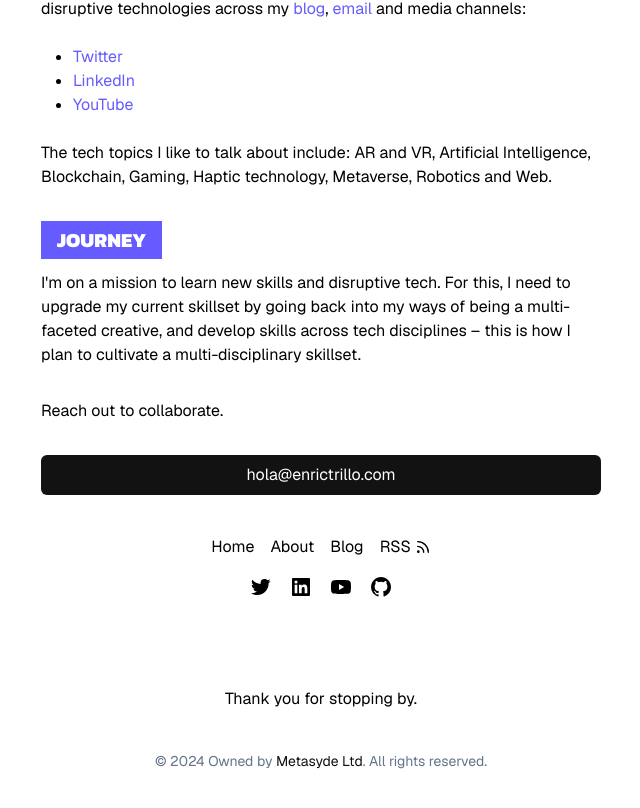
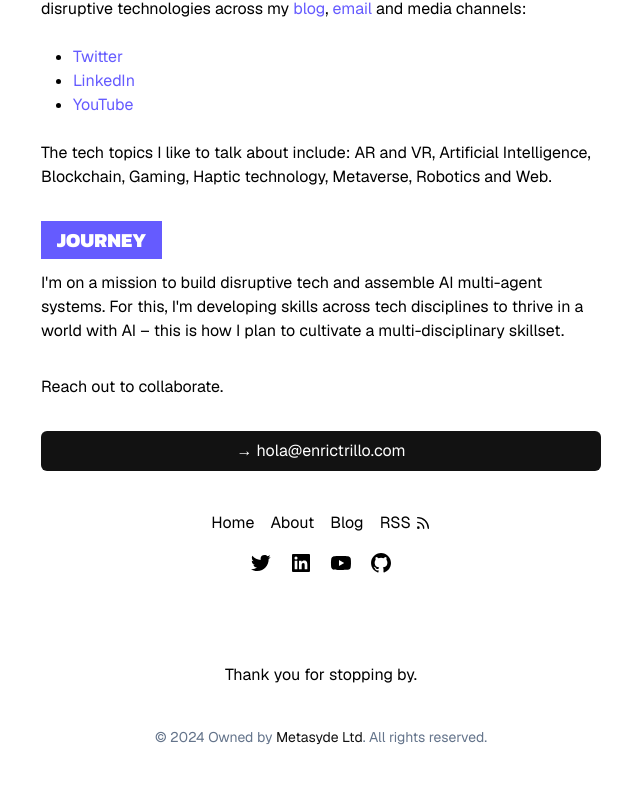
Before and after one commit to ricobuilds/portfolio, a Next.js app: page /about in a window 1280 px wide. Shown: the part 1103-1911 px from the top of the page, without its empty margins (319-959 px from the left). Built offline with nearby package versions, Linux system fonts and the light colour scheme.

Commit message:
update: about content

```diff
--- a/app/(public)/about/page.tsx
+++ b/app/(public)/about/page.tsx
@@ -60,7 +60,7 @@ export default function About() {
   const journey = () => (
     <section id="journey">
       <h2 className={cn(kanit.className, "font-semibold text-xl uppercase w-fit px-4 py-1 mb-3 bg-amethyst-500 text-white")}>Journey</h2>
-      <p>I&apos;m on a mission to learn new skills and disruptive tech. For this, I need to upgrade my current skillset by going back into my ways of being a multi-faceted creative, and develop skills across tech disciplines – this is how I plan to cultivate a multi-disciplinary skillset.</p>
+      <p>I&apos;m on a mission to build disruptive tech and assemble AI multi-agent systems. For this, I&apos;m developing skills across tech disciplines to thrive in a world with AI – this is how I plan to cultivate a multi-disciplinary skillset.</p>
     </section>
   )
   return (
@@ -120,7 +120,7 @@ export default function About() {
               {media()}
               {journey()}
               <p>Reach out to collaborate.</p>
-              <Link href={routes.email} className="w-full px-4 py-2 text-center text-white rounded-md bg-charkol">hola@enrictrillo.com</Link>
+              <Link href={routes.email} className="w-full px-4 py-2 text-center text-white rounded-md bg-charkol">→ hola@enrictrillo.com</Link>
             </div>
           </div>
         </div>
```
